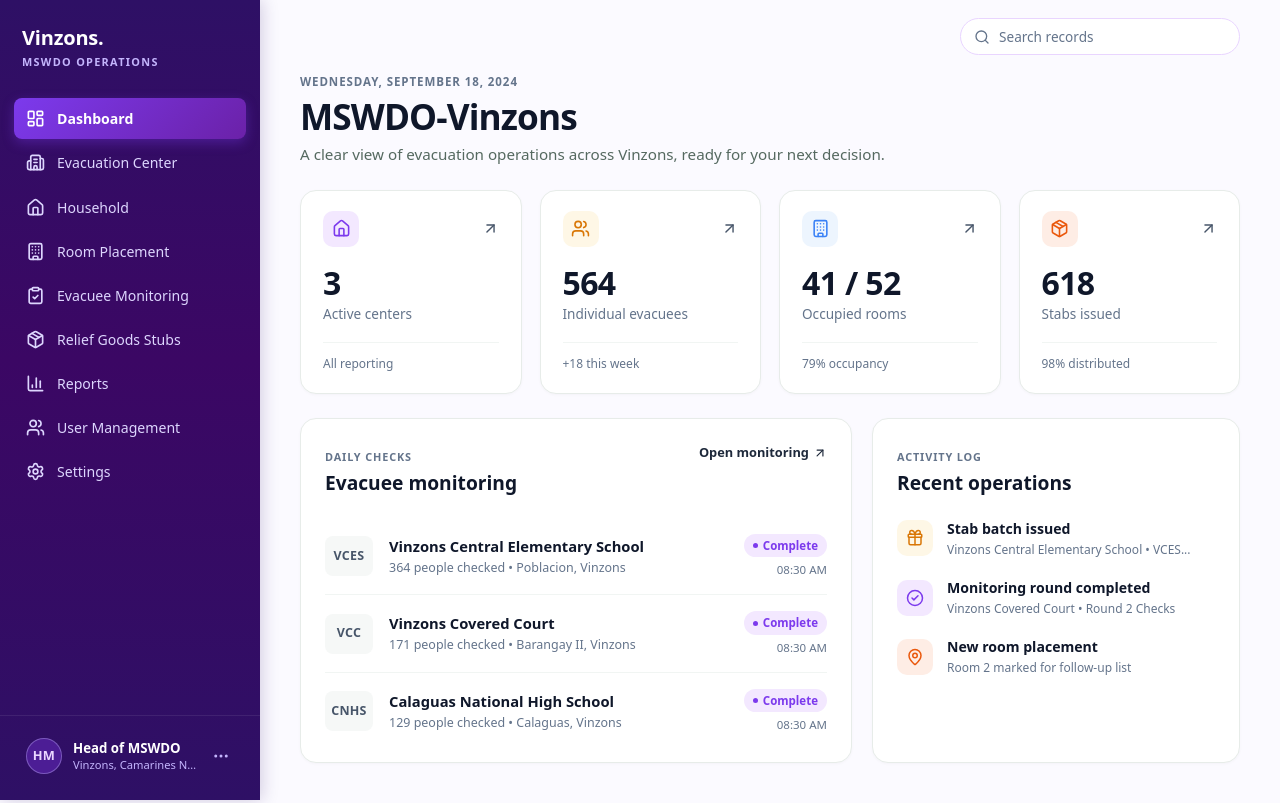
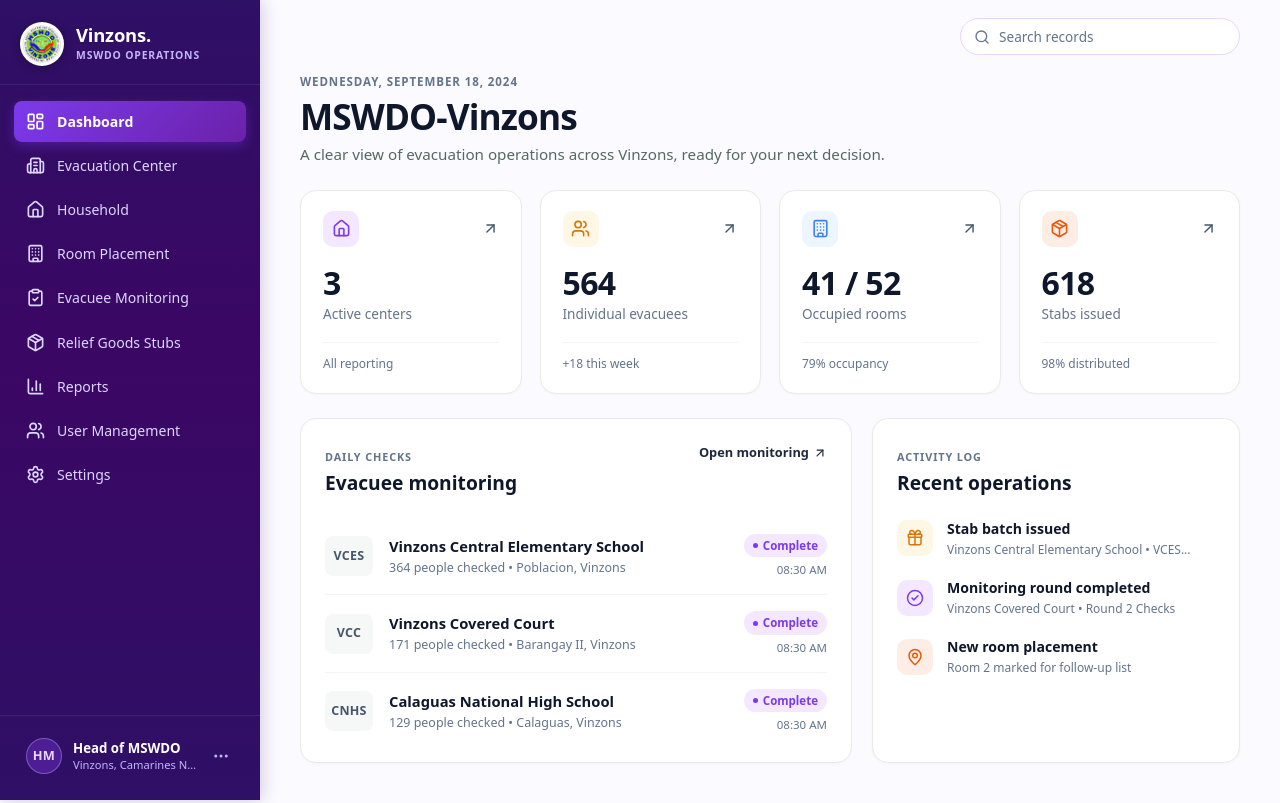
Before and after one commit to shironxiao/mswdo-vinzons, a React (Vite) app: page /admin/dashboard in a window 1280 px wide. Built offline with nearby package versions, Linux system fonts and the light colour scheme; no server answers.

Commit message:
logo in admin sideaabr

```diff
--- a/src/layouts/admin/Sidebar.css
+++ b/src/layouts/admin/Sidebar.css
@@ -38,33 +38,62 @@
 
 /* Header / Brand */
 .vin-sidebar-header {
-  padding: 26px 22px 20px 22px;
+  padding: 22px 20px 18px 20px;
   display: flex;
   align-items: center;
   justify-content: space-between;
+  border-bottom: 1px solid rgba(255, 255, 255, 0.08);
+  margin-bottom: 8px;
 }
 
 .vin-sidebar-brand {
   display: flex;
+  align-items: center;
+  gap: 12px;
+  text-decoration: none;
+}
+
+.vin-sidebar-logo-box {
+  width: 44px;
+  height: 44px;
+  border-radius: 50%;
+  background: #ffffff;
+  display: flex;
+  align-items: center;
+  justify-content: center;
+  flex-shrink: 0;
+  box-shadow: 0 2px 10px rgba(0, 0, 0, 0.28);
+  padding: 2px;
+  box-sizing: border-box;
+}
+
+.vin-sidebar-logo {
+  width: 100%;
+  height: 100%;
+  object-fit: contain;
+  border-radius: 50%;
+}
+
+.vin-sidebar-brand-text {
+  display: flex;
   flex-direction: column;
-  text-decoration: none;
 }
 
 .vin-brand-title {
   color: #ffffff;
-  font-size: 1.25rem;
-  font-weight: 700;
+  font-size: 1.15rem;
+  font-weight: 800;
   line-height: 1.2;
   letter-spacing: -0.01em;
 }
 
 .vin-brand-subtitle {
   color: #c4b5fd;
-  font-size: 0.68rem;
+  font-size: 0.65rem;
   font-weight: 700;
-  letter-spacing: 0.12em;
+  letter-spacing: 0.08em;
   text-transform: uppercase;
-  margin-top: 4px;
+  margin-top: 2px;
 }
 
 .vin-sidebar-close-btn {
--- a/src/layouts/admin/Sidebar.jsx
+++ b/src/layouts/admin/Sidebar.jsx
@@ -1,5 +1,6 @@
 import { MoreHorizontal, X } from 'lucide-react';
 import { Link, useLocation } from 'react-router-dom';
+import mswdoLogo from '../../assets/mswdo logo.png';
 import { DEFAULT_ADMIN_NAV_SECTIONS } from './navConfig';
 import './Sidebar.css';
 
@@ -65,8 +66,13 @@ export default function Sidebar({
             className="vin-sidebar-brand"
             onClick={(e) => handleItemClick({ path: brand.href }, e)}
           >
-            <span className="vin-brand-title">{brand.name}</span>
-            <span className="vin-brand-subtitle">{brand.subtitle}</span>
+            <div className="vin-sidebar-logo-box">
+              <img src={brand.logo || mswdoLogo} alt="MSWDO Logo" className="vin-sidebar-logo" />
+            </div>
+            <div className="vin-sidebar-brand-text">
+              <span className="vin-brand-title">{brand.name}</span>
+              <span className="vin-brand-subtitle">{brand.subtitle}</span>
+            </div>
           </Link>
 
           {onCloseMobile && (
```
